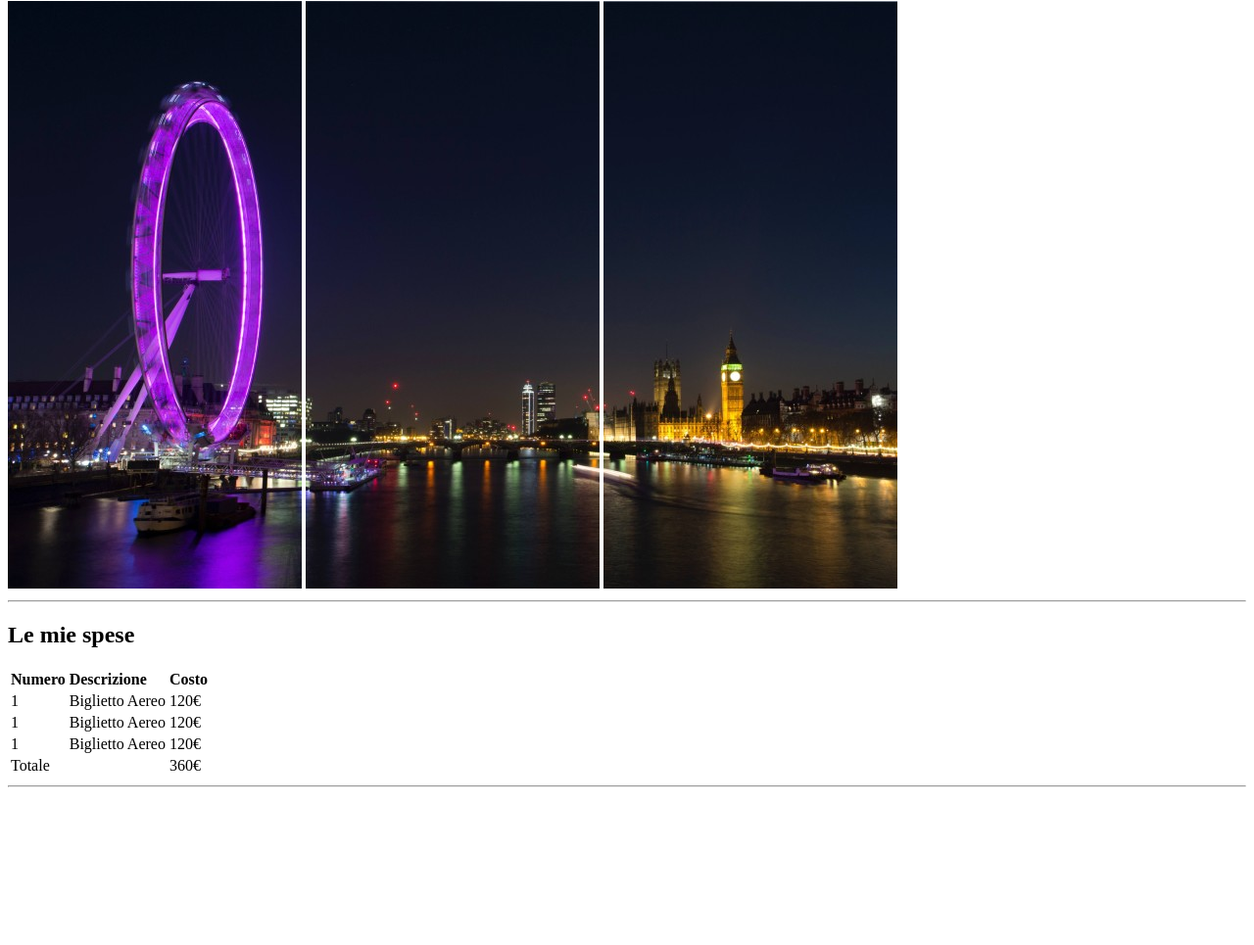
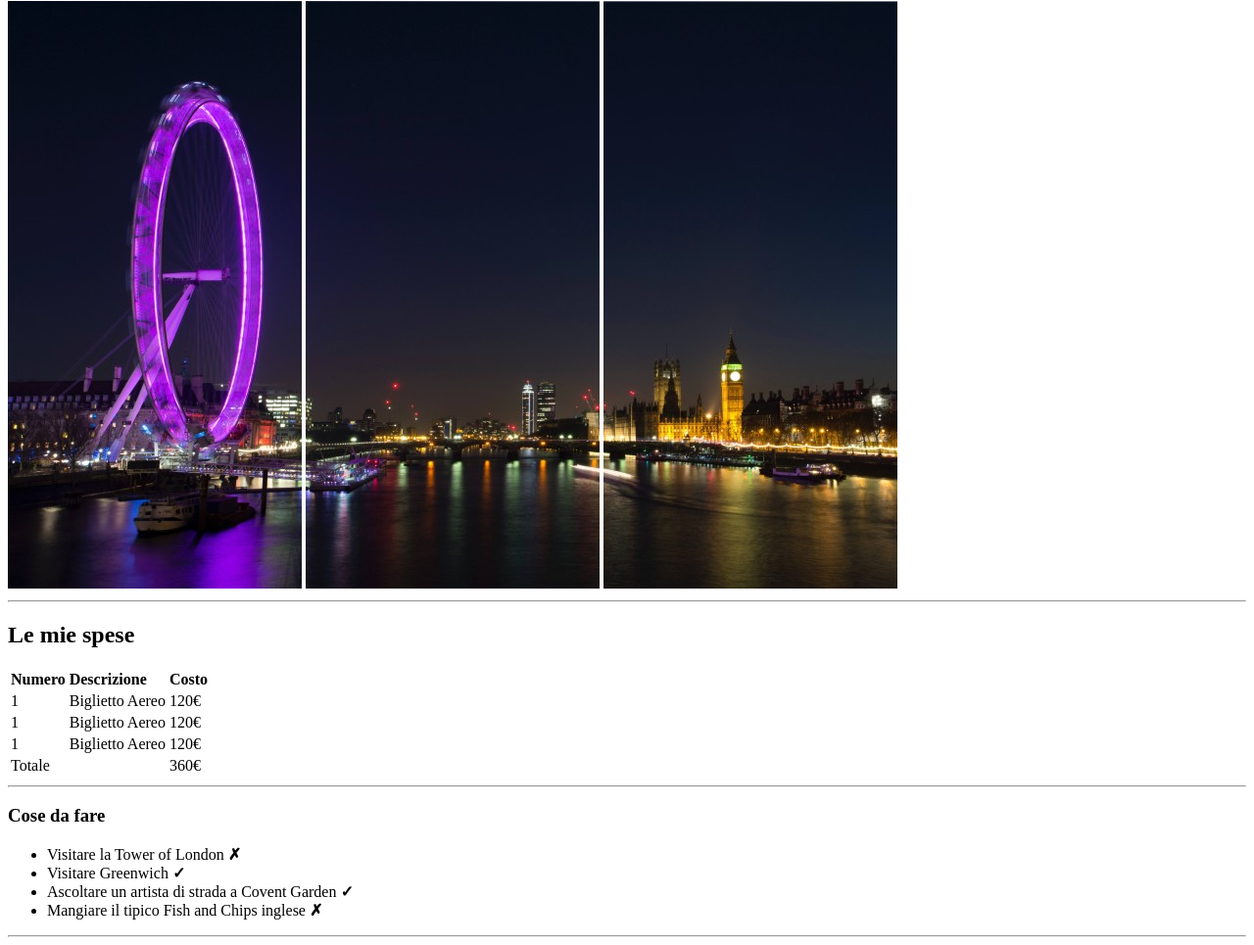
Before and after one commit to DanieleBool/html-london-trip, a plain HTML site: page index.html in a window 1280 px wide. Shown: the part 79-1044 px from the top of the page at 98% size. Before the commit the page ends 891 px from the top, so only its background shows below. Drawn offline with Linux system fonts and the light colour scheme.

Commit message:
Sezione "cose da fare"

```diff
--- a/index.html
+++ b/index.html
@@ -55,18 +55,31 @@
             <!-- chiusura tabella costi viaggio -->
             <hr>
         </div>
-
+        <!-- chiusura sezione "le mie spese" -->
+        <!-- inizio sezione "cose da fare" -->
+        <div>
+            <!-- inizio elenco puntato -->
+            <h3>Cose da fare</h3>
+            <ul>
+                <li>Visitare la Tower of London <strong>&#x2717;</strong></li>
+                <li>Visitare Greenwich <strong>&check;</strong></li>
+                <li>Ascoltare un artista di strada a Covent Garden <strong>&check;</strong></li>
+                <li>Mangiare il tipico Fish and Chips inglese <strong>&#x2717;</strong></li>
+            </ul>
+            <hr>
+            <!-- chiusura elenco puntato -->
+        </div>
+        <!-- chiusura sezione "cose da fare" -->
+        <!-- inizio sezione "info utili" -->
         <div>
 
         </div>
-
+        <!-- chiusura sezione "info utili" -->
+        <!-- inizio sezione "le foto" -->
         <div>
 
         </div>
-
-        <div>
-
-        </div>
+        <!-- chiusura sezione "le foto" -->
     </main>
     <!-- Chiusura main -->
 </body>
```
